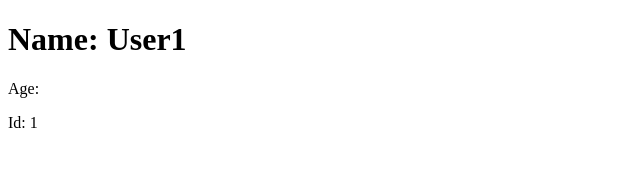
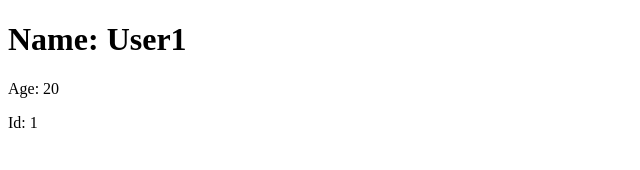
Before and after one commit to vaishnavisantosh/custom-error-demo-nxtJS, a Next.js app: page /users/1 in a window 1280 px wide. Shown: the top 170 px of the page, without its empty margins (0-640 px from the left). Built offline with nearby package versions, Linux system fonts and the light colour scheme.

Commit message:
working on custom error

```diff
--- a/pages/users/[id].js
+++ b/pages/users/[id].js
@@ -4,7 +4,7 @@ const users = [
   {
     id: 1,
     name: "User1",
-    age: null,
+    age: 20,
   },
   {
     id: 2,
@@ -27,7 +27,7 @@ function getInitialProps({ query, res }) {
   const { id } = query;
   const user = users.find((u) => u.id == id);
   return {
-    user: user || {},
+    user: user,
   };
 }
 
```
